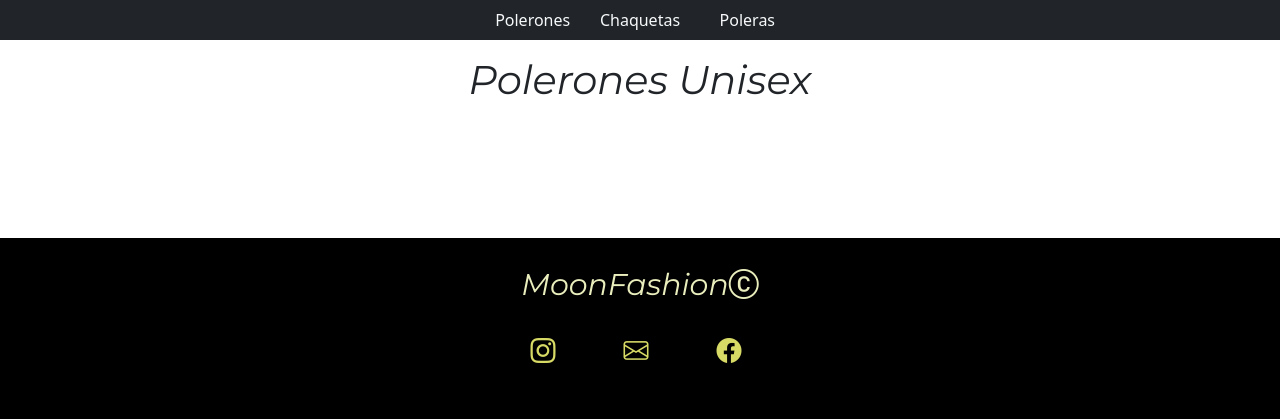
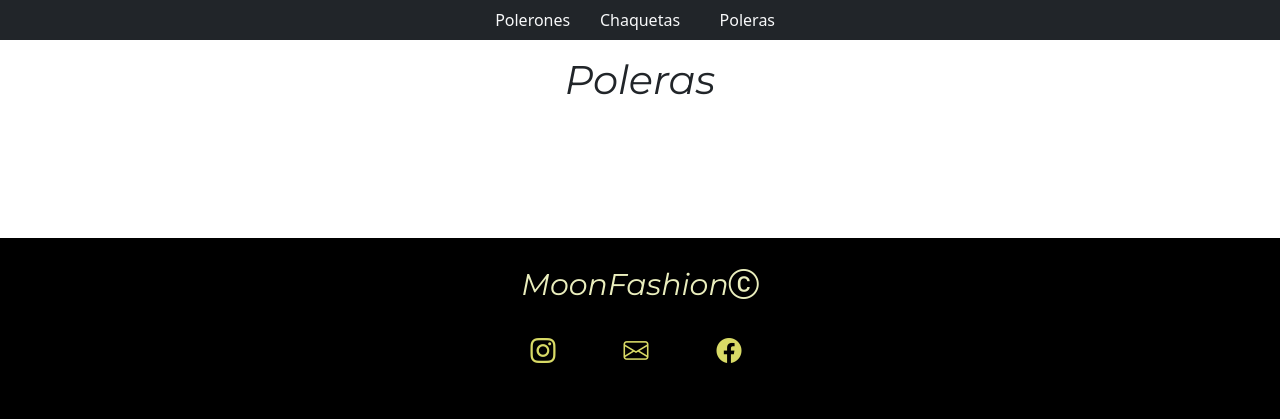
Before and after one commit to SebastianGaete/MoonFashion, a Django app: page /productos/poleras/catalogo_poleras/ in a window 1280 px wide. Shown: the part 76-496 px from the top of the page. Run offline with Django 4.2, Linux system fonts and the light colour scheme; data that the repository does not hold is empty.

Commit message:
Se creó vista para el superusuario

```diff
--- a/catalogo/templates/poleras/catalogo_poleras.html
+++ b/catalogo/templates/poleras/catalogo_poleras.html
@@ -8,7 +8,7 @@
 
     <div class="container-fluid">
       <div class="row text-center catalogo_titulo p-3">
-        <h1 class="texto_encabezado">Polerones Unisex</h1>
+        <h1 class="texto_encabezado">Poleras</h1>
       </div>
     </div>
 
--- a/mitienda/templates/partials/navbar.html
+++ b/mitienda/templates/partials/navbar.html
@@ -4,6 +4,7 @@
     <nav class="navbar navbar-expand-md bg-black">
         <div class="container-fluid">
             <a href="{% url 'home' %}"><img src="{% static 'logo.png'%}" alt="logo" class="logo_nav"></a>
+
 
             <button class="navbar-toggler" type="button" data-bs-toggle="collapse" data-bs-target="#navbarNav" aria-controls="navbarNav" aria-expanded="false" aria-label="Toggle navigation">
                 <span class="navbar-toggler-icon"></span>
@@ -25,6 +26,12 @@
                     <li class="nav-item">
                         <a class="nav-link" href="{% url 'contact' %}">Contáctanos</a>
                     </li>
+
+                    {% if user.is_superuser %}
+                        <li class="nav-item">
+                            <a class="nav-link" href="{% url 'admin:index' %}">Agregar</a>
+                        </li>
+                    {% endif %}
 
                 </ul>
 
```
Also changed, not shown: mitienda/templates/layouts/layout.html (+4 -7 lines), catalogo/css/main.css (deleted).
